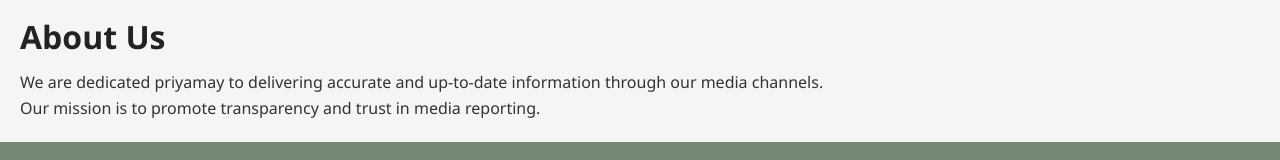
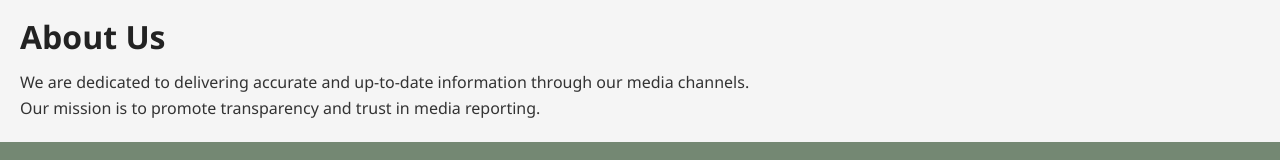
Before and after one commit to Priyangana-B/ecivoting-frontend, a React (Vite) app: page /media/about in a window 1280 px wide. Shown: the part 140-300 px from the top of the page. Built offline with nearby package versions, Linux system fonts and the light colour scheme.

Commit message:
modified css to add pictures

```diff
--- a/src/components/About.jsx
+++ b/src/components/About.jsx
@@ -5,7 +5,7 @@ const About = () => {
     <div style={{ padding: "20px" }}>
       <h1>About Us</h1>
       <p>
-        We are dedicated priyamay to delivering accurate and up-to-date information through our media channels.
+        We are dedicated to delivering accurate and up-to-date information through our media channels.
       </p>
       <p>
         Our mission is to promote transparency and trust in media reporting.
```
